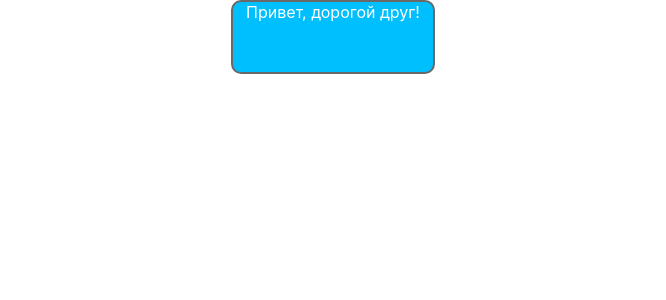
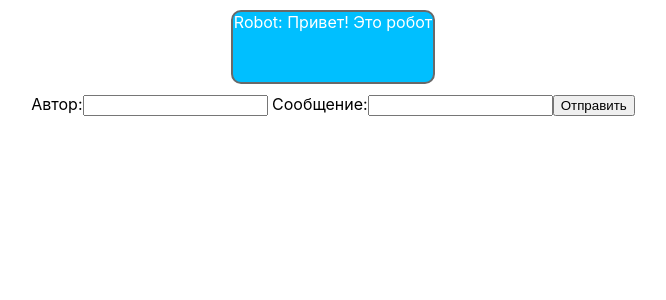
Before and after one commit to Obukhov89/react_24_01, a React (Create React App) app: page / in a window 1280 px wide. Shown: the top 300 px of the page, without its empty margins (307-973 px from the left). Built offline with nearby package versions, Linux system fonts and the light colour scheme.

Commit message:
Домашняя работа ко второму уроку

```diff
--- a/src/App.js
+++ b/src/App.js
@@ -1,10 +1,10 @@
 import './App.css';
-import Message from './Components/Messages/Message';
+import IndexForm from './Components/Messages/IndexForm';
 
 function App() {
   return (
     <div className="App">
-      <Message text={ 'дорогой друг' }/>
+      <IndexForm/>
     </div>
   );
 }
--- /dev/null
+++ b/src/Components/Messages/Form.js
@@ -0,0 +1,28 @@
+import { useState } from "react";
+
+const Form = ( {messageChange} ) => {
+
+     const [author, setAuthor] = useState("");
+     const [message, setMessage] = useState("");
+
+     const formHandler = (e) => {
+        e.preventDefault();
+        messageChange( {author,message} );
+        setAuthor("");
+        setMessage("");
+     }
+
+     return(
+          <form onSubmit = { formHandler }>
+              <label> Автор:
+                  <input type = "text" value = { author } onChange = {(e) => setAuthor(e.target.value)} name="author" />
+              </label>
+              <label> Сообщение:
+                <input type = "text" value = {message} onChange={ (e) => setMessage(e.target.value)} name = "message" />
+              </label>
+              <button type = "submit" value = "Отправить">Отправить</button>
+          </form>
+     );
+}
+
+export default Form;
--- /dev/null
+++ b/src/Components/Messages/IndexForm.js
@@ -0,0 +1,37 @@
+import { useState , useEffect} from "react";
+import Form from "./Form";
+import Message from "./Message";
+
+const FormIndex = () => {
+  const [messageList, setMessageList] = useState([
+    { author: "Robot", message: "Привет! Это робот" },
+  ]);
+
+  function handleMessage({ author, message }) {
+    if (!author) author = "anonim";
+
+    setMessageList((prevValue) => [...prevValue, { author, message }]);
+  };
+
+  useEffect (() => {
+    const lastMessage = messageList[messageList.length -1];
+
+    if (lastMessage?.author && lastMessage?.author!=='Robot'){
+        setTimeout(() => {
+            setMessageList ((state) => [
+                ...state,
+                {author:'Robot', message : `Ну что молчишь на меня, ${lastMessage.author}?`}
+            ])
+        },9000)
+    }
+},[messageList]);
+
+  return (
+    <>
+      <Message messageList={messageList} />
+      <Form messageChange={handleMessage} />
+    </>
+  );
+};
+
+export default FormIndex;
--- a/src/Components/Messages/Message.js
+++ b/src/Components/Messages/Message.js
@@ -2,8 +2,9 @@ import styled from 'styled-components';
 
 const StyledP = styled.p
 `
+
 text-align: center;
-margin: 0 auto;
+margin: 10px  auto;
 width: 200px;
 height: 70px;
 background-color:#00BFFF;
@@ -12,10 +13,12 @@ border: 2px solid #696969;
 border-radius: 10px;
 `
 
-const Message = ( {text} ) => {
+const Message = ( {messageList} ) => {
 
     return(
-        <StyledP>Привет, {text}!</StyledP>
+        <>
+            { messageList.map( (msg, idx) => { return  <div  key={idx}> <StyledP> {msg.author}: {msg.message} </StyledP> </div> } ) }
+        </>
     )
 }
 
```
